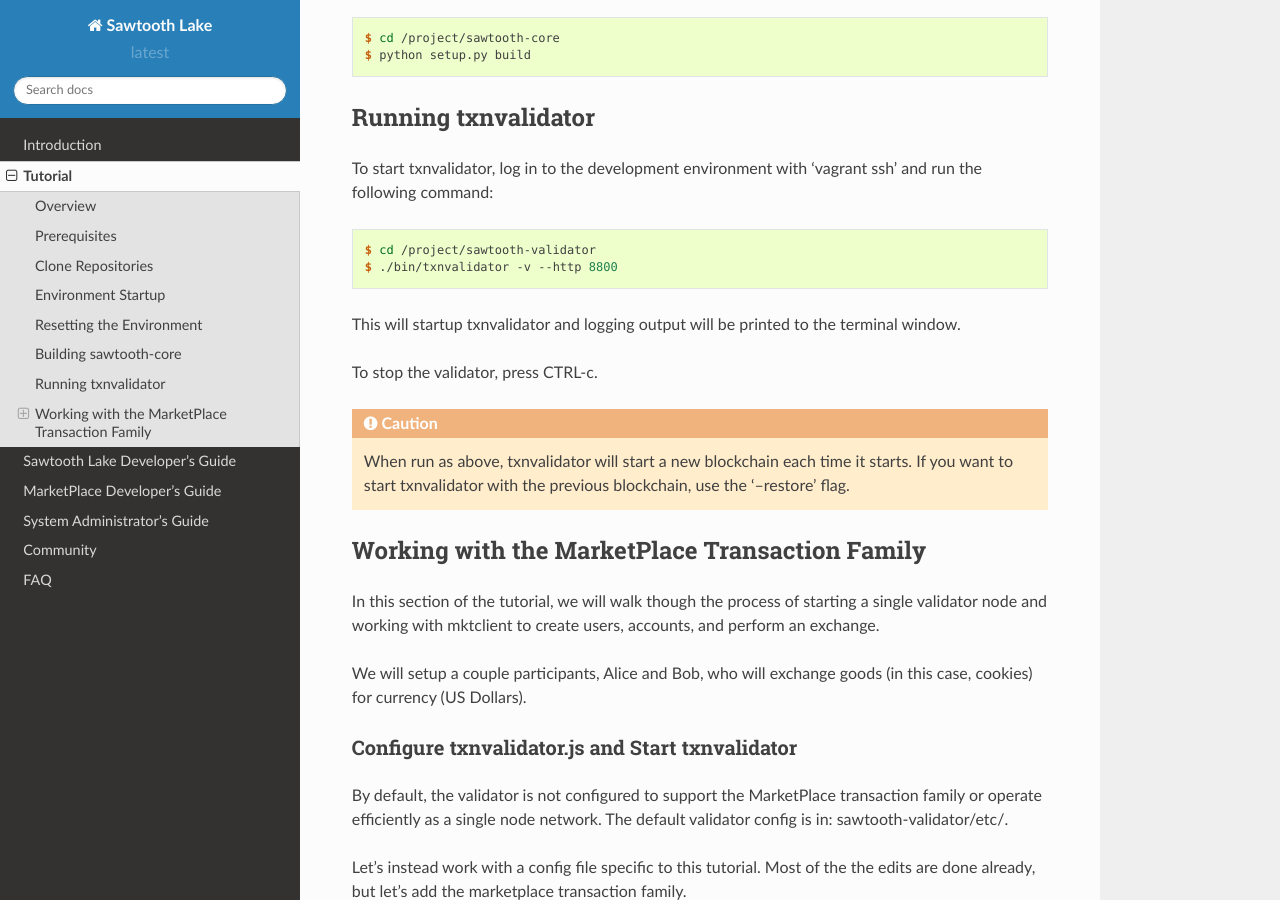
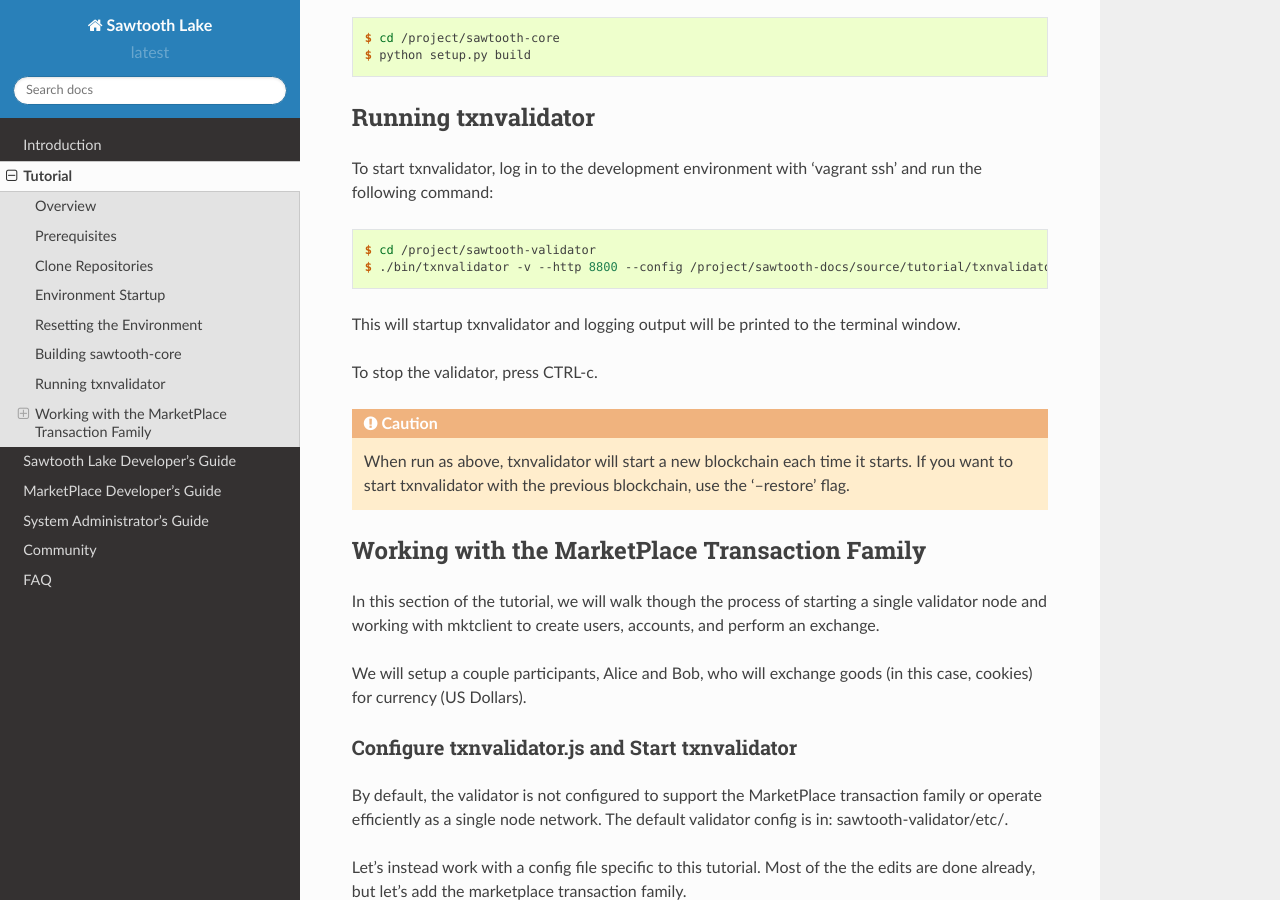
Before and after one commit to hyperledger-archives/sawtooth-core, a Sphinx documentation site: the page built from source/tutorial.rst, in a window 1280 px wide and 900 px high, scrolled down 2579 px. Built offline with Sphinx 7.4.7 and the Read the Docs theme 2.0.0, drawn with Linux system fonts in a browser that asks for light colours; pages that are not in the unit, such as notebooks, are missing from menus.

Commit message:
add tutorial config to intial validator run in tutorial

```diff
--- a/source/tutorial.rst
+++ b/source/tutorial.rst
@@ -141,7 +141,7 @@
 .. code-block:: console
 
    $ cd /project/sawtooth-validator
-   $ ./bin/txnvalidator -v --http 8800
+   $ ./bin/txnvalidator -v --http 8800 --config /project/sawtooth-docs/source/tutorial/txnvalidator.js
 
 This will startup txnvalidator and logging output will be printed to the
 terminal window.
```
